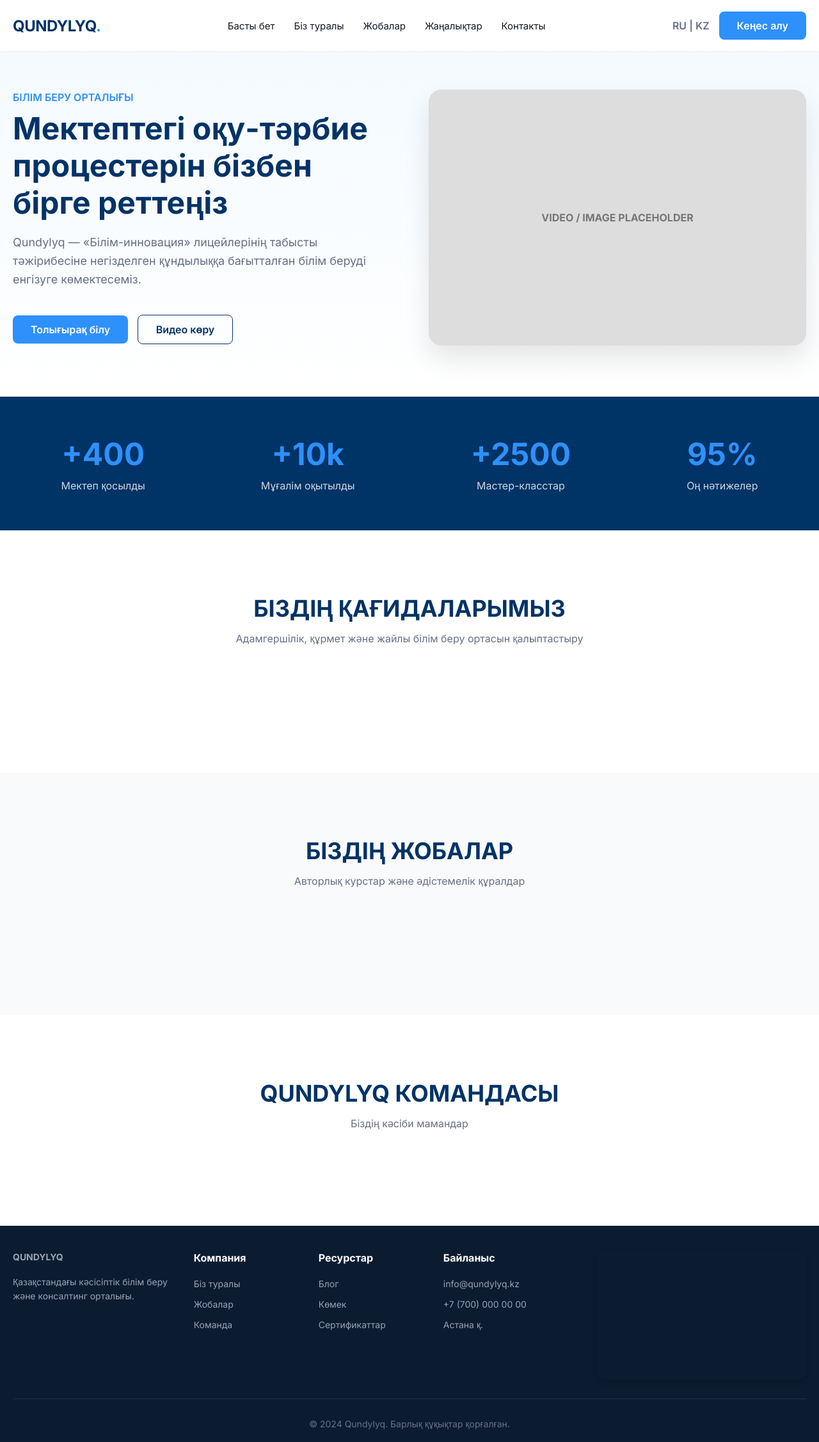
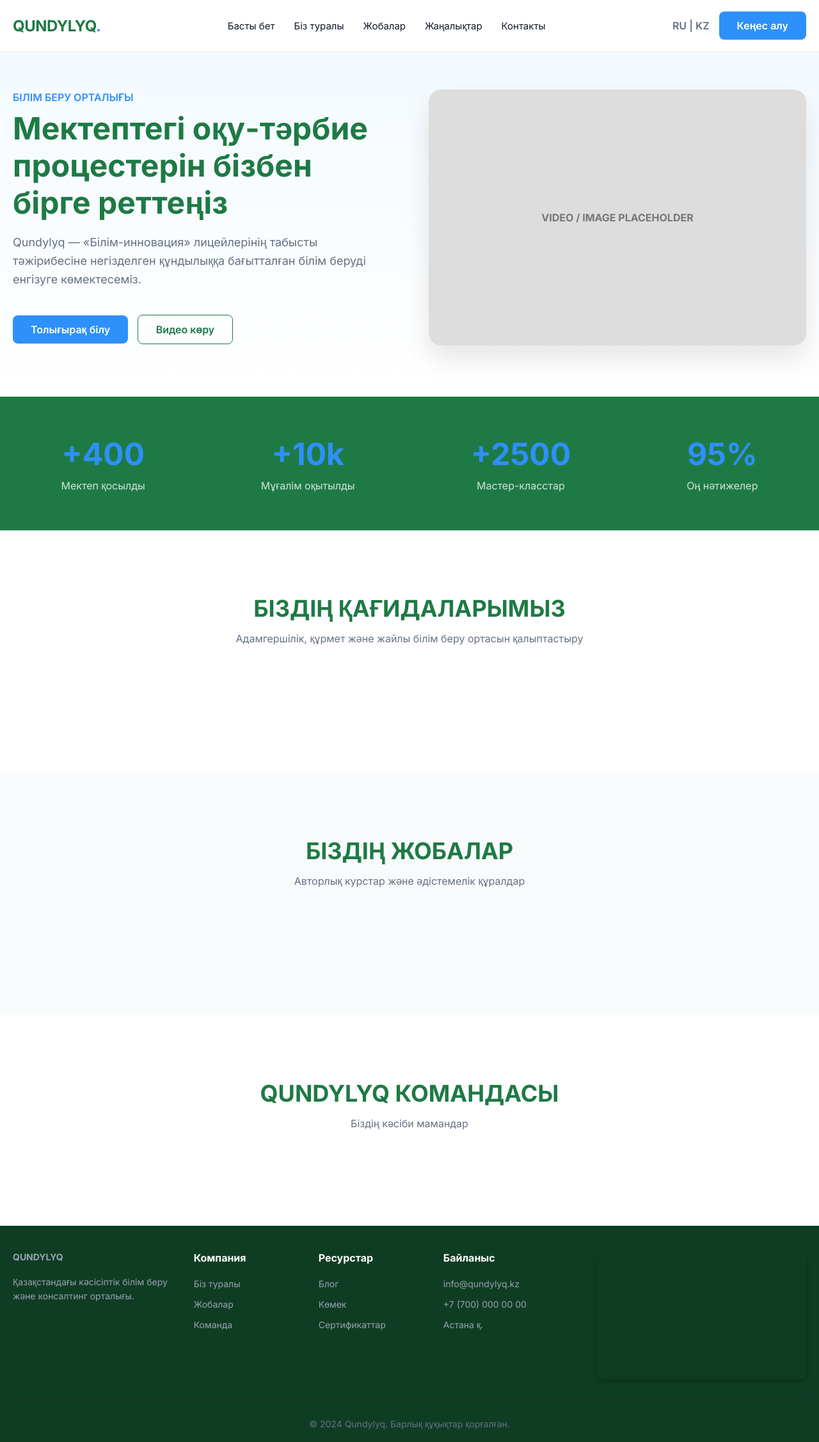
Before and after one commit to JonnyMayson/40-School-site, a Django app: page / in a window 1280 px wide. Shown: the whole page at 64% size. Run offline with Django 5.2, Linux system fonts and the light colour scheme; data that the repository does not hold is empty; a map, chart or similar area stays blank; some libraries are stand-ins or nearby versions.

Commit message:
changed color

```diff
--- a/backend/templates/base.html
+++ b/backend/templates/base.html
@@ -12,7 +12,7 @@
     <style>
         /* --- 1. Глобальные настройки --- */
         :root {
-            --primary: #003366;
+            --primary: #1e7a45;
             --accent: #2e90fa;
             --text-main: #101828;
             --text-light: #667085;
@@ -152,7 +152,7 @@
 
         /* --- 8. Футер --- */
         footer {
-            background: #0b1c31;
+            background: #0f3d23;
             color: #fff;
             padding: 40px 0 20px;
         }
@@ -655,12 +655,12 @@
             </style>
 
             <button id="imgbb-close-btn" onclick="closeImageUpload()">✕</button>
-            <h3 style="margin:0 0 6px; color:#003366; font-size:20px;">📷 Сурет жүктеу</h3>
+            <h3 style="margin:0 0 6px; color:#1e7a45; font-size:20px;">📷 Сурет жүктеу</h3>
             <p style="color:#667085; font-size:13px; margin:0 0 20px;">Файлды жылжытып апарыңыз немесе таңдаңыз</p>
 
             <div id="imgbb-dropzone" onclick="document.getElementById('imgbb-file-input').click()">
                 <div style="font-size:48px; margin-bottom:10px;">🖼️</div>
-                <div style="font-weight:600; color:#003366; margin-bottom:5px;">Drag & Drop</div>
+                <div style="font-weight:600; color:#1e7a45; margin-bottom:5px;">Drag & Drop</div>
                 <div style="color:#888; font-size:13px;">немесе басу арқылы файл таңдаңыз (JPG, PNG, WEBP)</div>
                 <img id="imgbb-preview" src="" alt="preview">
             </div>
```
